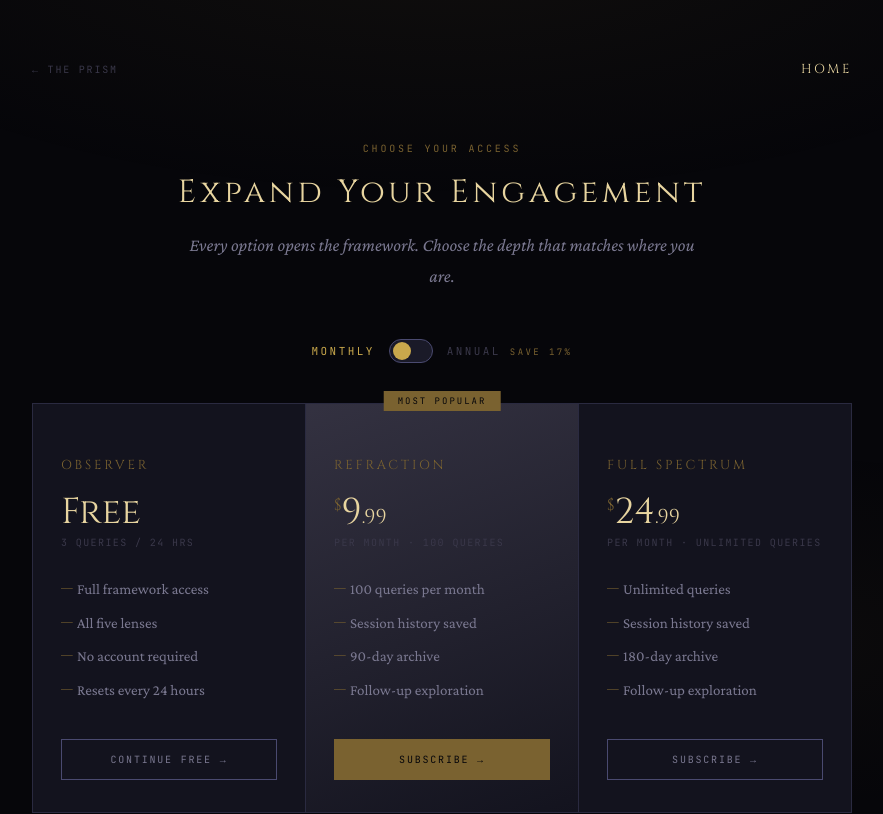
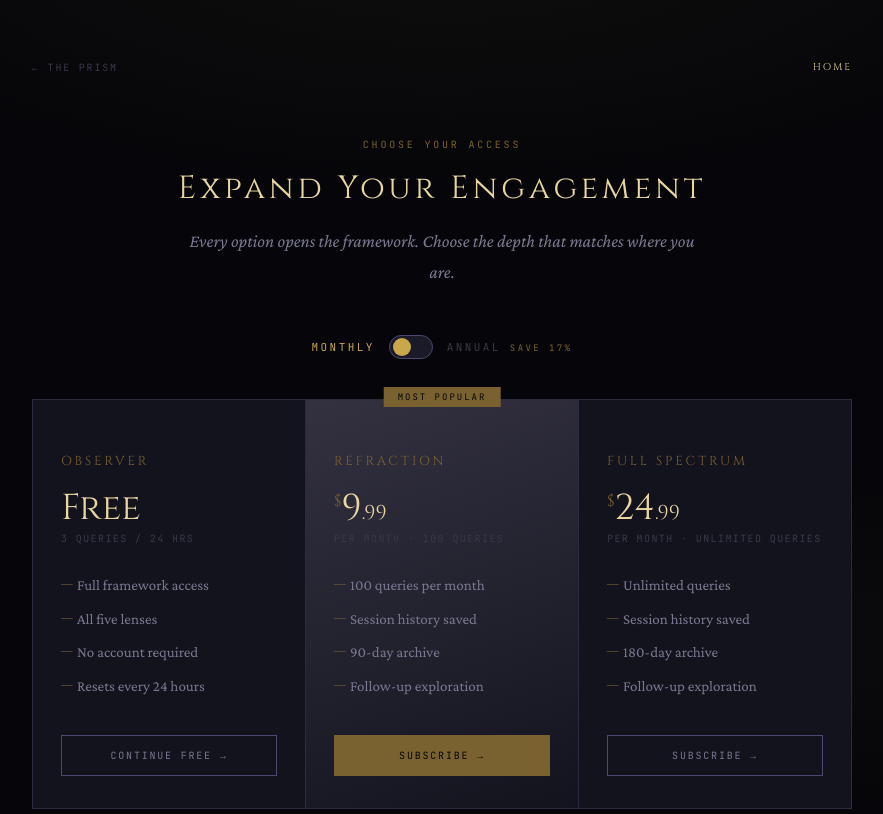
Before and after one commit to OPNXTalent/qt-proxy, a website: page purchase.html in a window 1280 px wide. Shown: the top 814 px of the page, without its empty margins (198-1081 px from the left). Drawn offline with nearby package versions, Linux system fonts and the light colour scheme.

Commit message:
Update purchase.html

```diff
--- a/purchase.html
+++ b/purchase.html
@@ -76,7 +76,7 @@
 
   .nav-prism {
     font-family: var(--cinzel);
-    font-size: 13px;
+    font-size: 10px;
     letter-spacing: 0.2em;
     color: var(--gold-pale);
     text-decoration: none;
```
